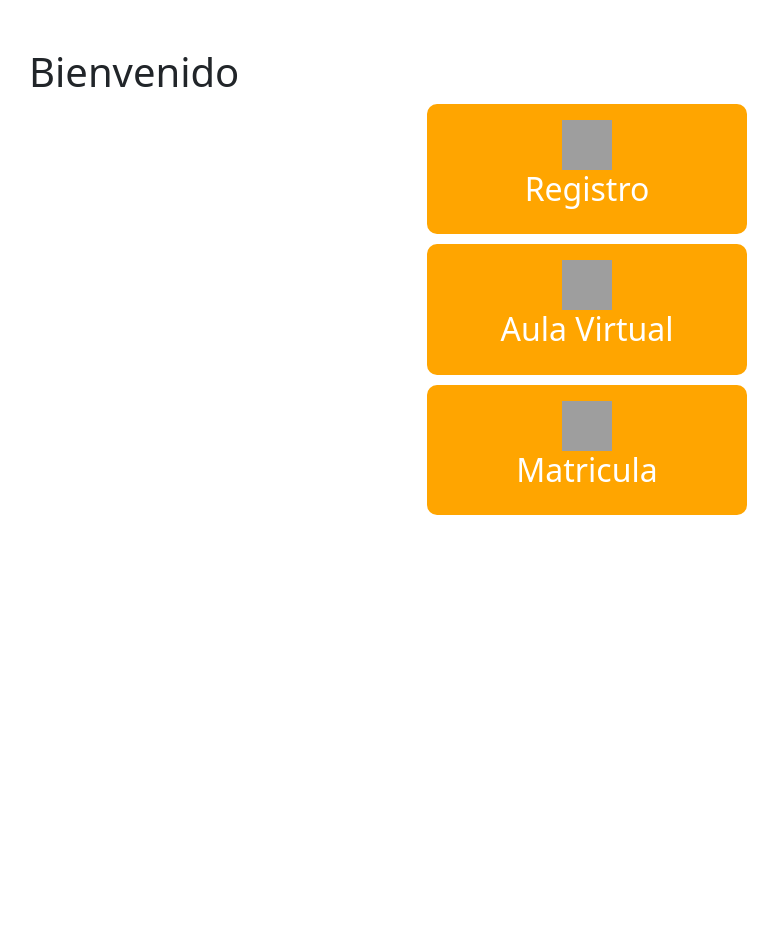
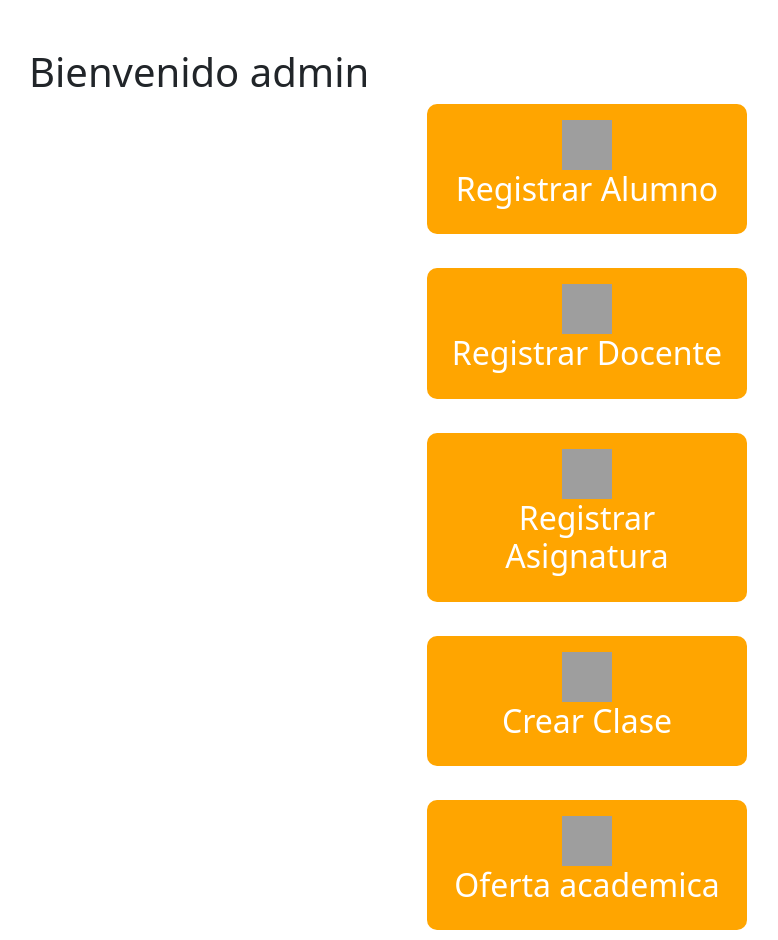
Before and after one commit to AmadeusLiz/GestorAcademico, a Django app: page /academico/ in a window 1280 px wide. Shown: the part 80-1020 px from the top of the page, without its empty margins (53-831 px from the left). Before the commit the page ends 595 px from the top, so only its background shows below. Run offline with Django 3.2, Linux system fonts and the light colour scheme; a user stored in the database is signed in; data comes from the database, SQL or seed files in the repository; both versions use the stored data as it was after the commit; some libraries are stand-ins or nearby versions; grey boxes are pictures that could not be loaded.

Commit message:
ahora se puede subir fotos para los docentes y alumnos!

```diff
--- a/app_academico/templates/academico/index.html
+++ b/app_academico/templates/academico/index.html
@@ -6,7 +6,7 @@
 
 {% block container %}
 
-    <h1>Bienvenido {{ request.user.alumno.nombre }}</h1>
+    <h1>Bienvenido {{ user }}</h1>
 
 
         <style>
@@ -31,28 +31,93 @@
 
         </style>
 
+
+    {% if user.is_superuser %}
         <div id="c" class="cards" >
+            <a href="{% url 'academico:alumnos' %}" class="card-link text-decoration-none">
+                <div class="card-body" style="width: 20rem;" id="c">
+                    <div class="text-center" id="c">
+                        <img src="https://login.sec.unicah.net/imgs/icono_registro.svg" width="50" height="50" color="black"/>
+                        <h2>Registrar Alumno</h2>
+                    </div>
+                </div>
+            </a>
+            <a href="{% url 'academico:docenteAdmin' %}" class="card-link text-decoration-none">
             <div class="card-body" style="width: 20rem;" id="c">
                 <div class="text-center" id="c">
-                    <a href="#" class="card-link"><img src="https://login.sec.unicah.net/imgs/icono_registro.svg" width="50" height="50" color="black"/></a>
-                    <h2><td id="c">Registro</td></h2>
+                    <img src="https://login.sec.unicah.net/imgs/icono_apps_zoom.svg" width="50" height="50" color="black"/>
+                    <h2>Registrar Docente</h2>
                 </div>
             </div>
+            </a>
+            <a href="{% url 'academico:alumnos' %}" class="card-link text-decoration-none">
+                <div class="card-body" style="width: 20rem;" id="c">
+                    <div class="text-center" id="c">
+                        <img src="https://login.sec.unicah.net/imgs/icono_registro.svg" width="50" height="50" color="black"/>
+                        <h2>Registrar Asignatura</h2>
+                    </div>
+                </div>
+            </a>
+            <a href="{% url 'academico:clasesAdmin' %}" class="card-link text-decoration-none">
+                <div class="card-body" style="width: 20rem;" id="c">
+                    <div class="text-center" id="c">
+                        <img src="https://login.sec.unicah.net/imgs/icono_registro.svg" width="50" height="50" color="black"/>
+                        <h2>Crear Clase</h2>
+                    </div>
+                </div>
+            </a>
+            <a href="{% url 'academico:ofertaAlumno' %}" class="card-link text-decoration-none">
+                <div class="card-body" style="width: 20rem;" id="c">
+                    <div class="text-center" id="c">
+                        <img src="https://login.sec.unicah.net/imgs/icono_registro.svg" width="50" height="50" color="black"/>
+                        <h2>Oferta academica</h2>
+                    </div>
+                </div>
+            </a>
+        </div>
+    {% else %}
+    <div id="c" class="cards" >
+            <a href="{% url 'academico:alumnos' %}" class="card-link text-decoration-none">
+                <div class="card-body" style="width: 20rem;" id="c">
+                    <div class="text-center" id="c">
+                        <a href="{% url 'academico:alumnos' %}" class="card-link"><img src="https://login.sec.unicah.net/imgs/icono_registro.svg" width="50" height="50" color="black"/></a>
+                        <h2><td id="c">Registrar Alumno</td></h2>
+                    </div>
+                </div>
+            </a>
+            <a href="{% url 'academico:alumnos' %}" class="card-link text-decoration-none">
             <div class="card-body" style="width: 20rem;" id="c">
                 <div class="text-center" id="c">
-                    <a href="#" class="card-link"><img src="https://login.sec.unicah.net/imgs/icono_apps_zoom.svg" width="50" height="50" color="black"/></a>
-                    <h2><td id="c">Aula Virtual</td></h2>
+                    <a href="{% url 'academico:alumnos' %}" class="card-link"><img src="https://login.sec.unicah.net/imgs/icono_apps_zoom.svg" width="50" height="50" color="black"/></a>
+                    <h2><td id="c">Registrar Docente</td></h2>
                 </div>
             </div>
-
-            <div id="c" class="cards" >
+            </a>
+            <a href="{% url 'academico:alumnos' %}" class="card-link text-decoration-none">
                 <div class="card-body" style="width: 20rem;" id="c">
                     <div class="text-center" id="c">
-                        <a href="#" class="card-link"><img src="https://login.sec.unicah.net/imgs/icono_registro.svg" width="50" height="50" color="black"/></a>
-                        <h2><td id="c">Matricula</td></h2>
+                        <a href="{% url 'academico:alumnos' %}" class="card-link"><img src="https://login.sec.unicah.net/imgs/icono_registro.svg" width="50" height="50" color="black"/></a>
+                        <h2><td id="c">Registrar Asignatura</td></h2>
                     </div>
                 </div>
-            </div>
+            </a>
+            <a href="{% url 'academico:alumnos' %}" class="card-link text-decoration-none">
+                <div class="card-body" style="width: 20rem;" id="c">
+                    <div class="text-center" id="c">
+                        <img src="https://login.sec.unicah.net/imgs/icono_registro.svg" width="50" height="50" color="black"/>
+                        <h2><td id="c">Crear Clase</td></h2>
+                    </div>
+                </div>
+            </a>
+            <a href="{% url 'academico:alumnos' %}" class="card-link text-decoration-none">
+                <div class="card-body" style="width: 20rem;" id="c">
+                    <div class="text-center" id="c">
+                        <a href="{% url 'academico:alumnos' %}" class="card-link"><img src="https://login.sec.unicah.net/imgs/icono_registro.svg" width="50" height="50" color="black"/></a>
+                        <h2><td id="c">Oferta academica</td></h2>
+                    </div>
+                </div>
+            </a>
         </div>
 
+    {% endif %}
 {% endblock %}
--- a/app_academico/views.py
+++ b/app_academico/views.py
@@ -3,12 +3,15 @@ from django.shortcuts import render, redirect, get_object_or_404
 from django.contrib import messages
 from django.http import JsonResponse
 from django.urls import reverse
-from django.core import serializers # https://docs.djangoproject.com/en/3.2/topics/serialization/
+from django.core import serializers  # https://docs.djangoproject.com/en/3.2/topics/serialization/
 from django.contrib.auth.decorators import login_required, user_passes_test
+from .forms import ImageForm, FormAlumno
+
 
 @login_required()
 def index(request):
     return render(request, 'academico/index.html')
+
 
 # ---------------------------------------------------------------ALUMNOS-------------------------------------------------------------------------
 def alumnos(request):
@@ -22,9 +25,10 @@ def alumnos(request):
             facultad = request.POST.get('facultad')
 
             Alumno.objects.create(nombre=nombre, apellido=apellido, correo=correo, telefono=telefono,
-                                  fecha_nacimiento=fecha_nacimiento,direccion=request.POST.get('dir'), facultad=facultad)
-
-
+                                  fecha_nacimiento=fecha_nacimiento, direccion=request.POST.get('dir'),
+                                  facultad=facultad)
+            form = FormAlumno(request.POST, request.FILES, instance=Alumno.objects.all().order_by('-id').first())
+            form.save()
 
             messages.add_message(request, messages.INFO, f'El alumno {nombre} se ha agregado éxitosamente')
 
@@ -38,6 +42,7 @@ def alumnos(request):
         ctx = {
             'activo': 'alumnos',
             'alumnos': alumnos,
+            'form': FormAlumno(),
         }
 
         return render(request, 'academico/alumnos.html', ctx)
@@ -49,7 +54,7 @@ def eliminar_alumnos(request, id):
     if request.user.is_superuser:
         messages.add_message(request, messages.INFO, f'El alumno se ha eliminado éxitosamente')
         Alumno.objects.get(pk=id).delete()
-        return redirect(reverse('alumnos'))
+        return redirect(reverse('academico:alumnos'))
     else:
         return redirect(reverse('index'))
 
@@ -65,7 +70,8 @@ def editar_alumnos(request, id):
             facultad = request.POST.get('facultad')
 
             Alumno.objects.filter(pk=id).update(nombre=nombre, apellido=apellido, correo=correo, telefono=telefono,
-                                                fecha_nacimiento=fecha_nacimiento,direccion=request.POST.get('dir'), facultad=facultad)
+                                                fecha_nacimiento=fecha_nacimiento, direccion=request.POST.get('dir'),
+                                                facultad=facultad)
             messages.add_message(request, messages.INFO, f'El alumno {nombre} se ha actualizado éxitosamente')
 
         q = request.GET.get('q')
@@ -99,7 +105,8 @@ def clasesAdmin(request):
             aula = request.POST.get('aula')
             cupos = request.POST.get('cupos')
             room = request.POST.get('room')
-            Clase.objects.create(asignatura=asignatura, seccion=seccion, hora=hora, dias=dias, aula=aula, cupos=cupos, room=room)
+            Clase.objects.create(asignatura=asignatura, seccion=seccion, hora=hora, dias=dias, aula=aula, cupos=cupos,
+                                 room=room)
 
             messages.add_message(request, messages.INFO, f'La clase {asignatura.nombre} ha sido agregada con éxito')
 
@@ -107,7 +114,8 @@ def clasesAdmin(request):
 
         if q:
             clases = Clase.objects.filter(asignatura__nombre__contains=q).order_by(
-                'asignatura')  # asignatura es unicamente un id, para acceder al nombre de la asignatura se usa doble guion bajo
+                'asignatura')
+            # asignatura es unicamente un id, para acceder al nombre de la asignatura se usa doble guion bajo
         else:
             clases = Clase.objects.all().order_by('asignatura')
 
@@ -302,11 +310,18 @@ def editar_asignatura(request, id):
 
 def docente_admin(request):
     if request.user.is_superuser:
+        print(Docente.objects.all().order_by('id').first())
         if request.method == 'POST':
+
             Docente.objects.create(nombre=request.POST.get('nombre'), apellido=request.POST.get('apellido'),
                                    telefono=request.POST.get('telefono'), correo=request.POST.get('correo'),
                                    genero=request.POST.get('genero'), fecha_nacimiento=request.POST.get('datebirth'),
-                                   fecha_contratacion=request.POST.get('datecon'),direccion=request.POST.get('dir'))
+                                   fecha_contratacion=request.POST.get('datecon'), direccion=request.POST.get('dir'))
+
+            form = ImageForm(request.POST, request.FILES, instance=Docente.objects.all().order_by('-id').first())
+            if form.is_valid():
+                form.save()
+            messages.add_message(request, messages.INFO, f'El Docente {request.POST.get("nombre")} se ha agregado éxitosamente')
 
         if request.GET.get('q'):
             docentes = Docente.objects.filter(nombre__contains=request.GET.get('q')).order_by('nombre')
@@ -316,12 +331,13 @@ def docente_admin(request):
         ctx = {
             'activo': 'docentes',
             'docentes': docentes,
+            'form': ImageForm()
+
         }
 
         return render(request, 'academico/docenteAdmin.html', ctx)
     else:
         return redirect(reverse('academico:index'))
-
 
 
 def editar_docente(request, id):
@@ -334,10 +350,10 @@ def editar_docente(request, id):
             genero = request.POST.get('genero')
             fecha_nacimiento = request.POST.get('datebirth')
             fecha_contratacion = request.POST.get('datecon')
-            dir=request.POST.get('dir')
+            dir = request.POST.get('dir')
             Docente.objects.filter(pk=id).update(nombre=nombre, apellido=apellido, telefono=telefono, correo=correo,
                                                  genero=genero, fecha_nacimiento=fecha_nacimiento,
-                                                 fecha_contratacion=fecha_contratacion,direccion=dir)
+                                                 fecha_contratacion=fecha_contratacion, direccion=dir)
 
             messages.add_message(request, messages.INFO, f'El docente {nombre} se ha actualizado éxitosamente')
 
@@ -362,7 +378,7 @@ def eliminar_docente(request, id):
     if request.user.is_superuser:
         messages.add_message(request, messages.INFO, f'El docente se ha eliminado éxitosamente')
         Docente.objects.get(pk=id).delete()
-        return redirect(reverse('docenteAdmin'))
+        return redirect(reverse('academico:docenteAdmin'))
     else:
         return redirect(reverse('index'))
 
@@ -377,7 +393,8 @@ def notas(request):
         # TODO: crear vista para que el docente vea las notas y pueda editarlas
         elif request.user.groups.all()[0].name == 'Docente':
             if request.GET.get('clase'):
-                datos = NotasClase.objects.all().filter(clase=request.GET.get('clase'),clase__docente__user_id=request.user.id)
+                datos = NotasClase.objects.all().filter(clase=request.GET.get('clase'),
+                                                        clase__docente__user_id=request.user.id)
             otro = Clase.objects.all().filter(docente__user=request.user.id)
 
     else:
@@ -401,24 +418,25 @@ def editar_nota(request, id):
 
             try:
                 if request.method == 'POST':
-                    parcial1, parcial2, parcial3 = int(request.POST.get('parcial1')), int(request.POST.get('parcial2')), int(request.POST.get(
+                    parcial1, parcial2, parcial3 = int(request.POST.get('parcial1')), int(
+                        request.POST.get('parcial2')), int(request.POST.get(
                         'parcial3'))
 
-                    if parcial1 < 101 and parcial2 < 101 and  parcial3 < 101 and parcial1 > -1 and parcial2 > -1 and  parcial3 > -1:
-                        NotasClase.objects.filter(pk=id).update(parcial1=request.POST.get('parcial1'),parcial2=request.POST.get('parcial2'),parcial3=request.POST.get('parcial3'))
+                    if parcial1 < 101 and parcial2 < 101 and parcial3 < 101 and parcial1 > -1 and parcial2 > -1 and parcial3 > -1:
+                        NotasClase.objects.filter(pk=id).update(parcial1=request.POST.get('parcial1'),
+                                                                parcial2=request.POST.get('parcial2'),
+                                                                parcial3=request.POST.get('parcial3'))
                         messages.add_message(request, messages.SUCCESS, f'La nota se ha actualizado éxitosamente')
                         print('EXITO')
                     else:
-                        messages.add_message(request, messages.ERROR, f'No puede haber notas menores a 0 ni mayores a 100')
-
-
+                        messages.add_message(request, messages.ERROR,
+                                             f'No puede haber notas menores a 0 ni mayores a 100')
 
                 alumno = get_object_or_404(NotasClase, pk=id)
             except:
                 pass
 
-
-            datos = NotasClase.objects.all().filter( clase__docente__user_id=request.user.id)
+            datos = NotasClase.objects.all().filter(clase__docente__user_id=request.user.id)
 
             ctx = {
                 'activo': 'notas',
@@ -431,10 +449,12 @@ def editar_nota(request, id):
     else:
         return redirect(reverse('index'))
 
+
 # -------------------------------------------------------------OFERTA ALUMNO-------------------------------------------------------------------------
 def ofertaAlumno(request):
-    oferta = OfertaAcademica.objects.get(estado=1) # Obtener TODAS las clases ofertadas del periodo activo
-    clasesMtr = Clase.objects.filter(alumnos=request.user.alumno.id) # Clases en las que el alumno esta matriculado actualmente
+    oferta = OfertaAcademica.objects.get(estado=1)  # Obtener TODAS las clases ofertadas del periodo activo
+    clasesMtr = Clase.objects.filter(
+        alumnos=request.user.alumno.id)  # Clases en las que el alumno esta matriculado actualmente
     asignaturas = []
 
     # Bucle que ingresa a la lista de asignaturas, unicamente los nombres de las asignaturas ofertadas
@@ -449,20 +469,24 @@ def ofertaAlumno(request):
         # Matricular el alumno en las clases con los ids ya obtenidos
         for c in oferta.clases.all():
             if f'{c.id}' in clasesAlumno:  # https://parzibyte.me/blog/2018/04/17/python-comprobar-elemento-valor-existe-lista-arreglo/
-                c.alumnos.add(request.user.alumno.id) # Si el id de la clase existe en las clases que el alumno matriculo, se añade el alumno
+                c.alumnos.add(
+                    request.user.alumno.id)  # Si el id de la clase existe en las clases que el alumno matriculo, se añade el alumno
             else:
-                c.alumnos.remove(request.user.alumno.id) # Sino se remueve, en caso de que estuviese matriculado antes y esta vez quitó la clase
+                c.alumnos.remove(
+                    request.user.alumno.id)  # Sino se remueve, en caso de que estuviese matriculado antes y esta vez quitó la clase
 
-            cuposClases.append(c.cupos_disponibles) # estaran en el mismo orden de las clases en oferta
+            cuposClases.append(c.cupos_disponibles)  # estaran en el mismo orden de las clases en oferta
 
-        return JsonResponse({'clasesAlumno':serializers.serialize("json",oferta.clases.all()),'cupos': cuposClases}) # https://living-sun.com/es/python/713273-sending-json-data-from-view-in-django-python-json-django.html
+        return JsonResponse({'clasesAlumno': serializers.serialize("json", oferta.clases.all()),
+                             'cupos': cuposClases})  # https://living-sun.com/es/python/713273-sending-json-data-from-view-in-django-python-json-django.html
 
     # GET
     ctx = {
         'activo': 'matricula',
         'oferta': oferta,
         'asignaturas': asignaturas,
-        'clasesOfertadas': oferta.clases.order_by('asignatura', 'seccion'), # Clases de la oferta ordenadas por asignatura y seccion
+        'clasesOfertadas': oferta.clases.order_by('asignatura', 'seccion'),
+        # Clases de la oferta ordenadas por asignatura y seccion
         'clasesAlumno': clasesMtr,
         'srcMin': 'https://cdn.lordicon.com/rivoakkk.json',
         'srcPlus': 'https://cdn.lordicon.com/mecwbjnp.json'
@@ -471,7 +495,7 @@ def ofertaAlumno(request):
     return render(request, 'academico/ofertaAlumno.html', ctx)
 
 
-# -------------------------------------------------------------BOLETA ALUMNO-------------------------------------------------------------------------
+# -------------------------------------------------------------BOLETA ALUMNO-------------------------------------------
 def boletaAlumno(request):
     data = Clase.objects.filter(alumnos=request.user.alumno.id)
 
@@ -480,17 +504,17 @@ def boletaAlumno(request):
         'data': data
     }
 
-    return render(request, 'academico/boletaAlumno.html',ctx)
+    return render(request, 'academico/boletaAlumno.html', ctx)
+
 
 def editar_perfil_alumnos(request):
-    if request.method=='POST':
+    if request.method == 'POST':
         correo = request.POST.get('correo')
         telefono = request.POST.get('telefono')
 
+        Alumno.objects.all().filter(user=request.user.id).update(correo=correo, telefono=telefono)
 
-        Alumno.objects.all().filter(user=request.user.id).update( correo=correo, telefono=telefono)
-
-        #messages.add_message(request, messages.INFO, f'Tu perfil{User.alumnos.nombre} se ha actualizado éxitosamente')
+        # messages.add_message(request, messages.INFO, f'Tu perfil{User.alumnos.nombre} se ha actualizado éxitosamente')
 
     q = request.GET.get('q')
 
@@ -498,23 +522,21 @@ def editar_perfil_alumnos(request):
     ctx = {
         'activo': 'alumnos',
         'alumnos': alumnos,
-        'alumno':get_object_or_404(Alumno,user=request.user.id )
+        'alumno': get_object_or_404(Alumno, user=request.user.id)
     }
 
     return render(request, 'academico/perfilAlumno.html', ctx)
 
 
 def clasesdocente(request):
+    clases = Clase.objects.all().filter(docente__user=request.user.id)
 
-    clases= Clase.objects.all().filter(docente__user=request.user.id)
-
-    ctx={
-        'clases':clases
+    ctx = {
+        'clases': clases
 
     }
 
-    return render(request,'academico/clasesdocente.html',ctx)
-
+    return render(request, 'academico/clasesdocente.html', ctx)
 
 
 def clasesMatricula(request):
@@ -527,15 +549,14 @@ def clasesMatricula(request):
         dias = request.POST.get('dias')
         aula = request.POST.get('aula')
 
-
         Clase.objects.filter(pk=id).update(asignatura=asignatura, seccion=seccion, hora=hora, dias=dias, aula=aula)
-
 
     q = request.GET.get('q')
 
     if q:
         clases = Clase.objects.filter(asignatura__nombre__contains=q).order_by(
-            'asignatura')  # asignatura es unicamente un id, para acceder al nombre de la asignatura se usa doble guion bajo
+            'asignatura')
+        # asignatura es unicamente un id, para acceder al nombre de la asignatura se usa doble guion bajo
     else:
         clases = Clase.objects.all().order_by('asignatura')
 
--- a/global_templates/base.html
+++ b/global_templates/base.html
@@ -42,7 +42,7 @@
   <script src="https://cdn.lordicon.com/libs/frhvbuzj/lord-icon-2.0.2.js"></script>
   <script src="{% static 'academico/js/jquery.min.js' %}"></script>
   <script src="{% static 'academico/bootstrap/bootstrap-datepicker.js' %} "></script>
-  <script  src="{% static 'academico/bootstrap/bootstrap.bundle.min.js' %}" crossorigin="anonymous"></script>
+  <script  src="{% static 'academico/bootstrap/bootstrap.bundle.min.js' %}" ></script>
   {% block js %}{% endblock  %}
 </body>
 </html>
```
Also changed, not shown: app_academico/forms.py (added, +16 -0 lines), app_academico/models.py (+14 -3 lines), app_academico/templates/academico/alumnos.html (+12 -5 lines), app_academico/templates/academico/docenteAdmin.html (+22 -12 lines), README.md, app_academico/migrations/0001_initial.py, app_academico/migrations/0002_auto_20210731_0220.py (deleted), app_academico/migrations/0002_docente_foto.py (added), app_academico/migrations/0003_alter_docente_foto.py (added), db.sqlite3, media/alumno/edxsings6ng21.jpg (added), media/docente/WhatsApp_Image_2021-06-21_at_6.13.41_PM.jpeg (added), media/docente/download20210601223829.png (added), media/docente/download20210601223829_hYFlfBd.png (added).
